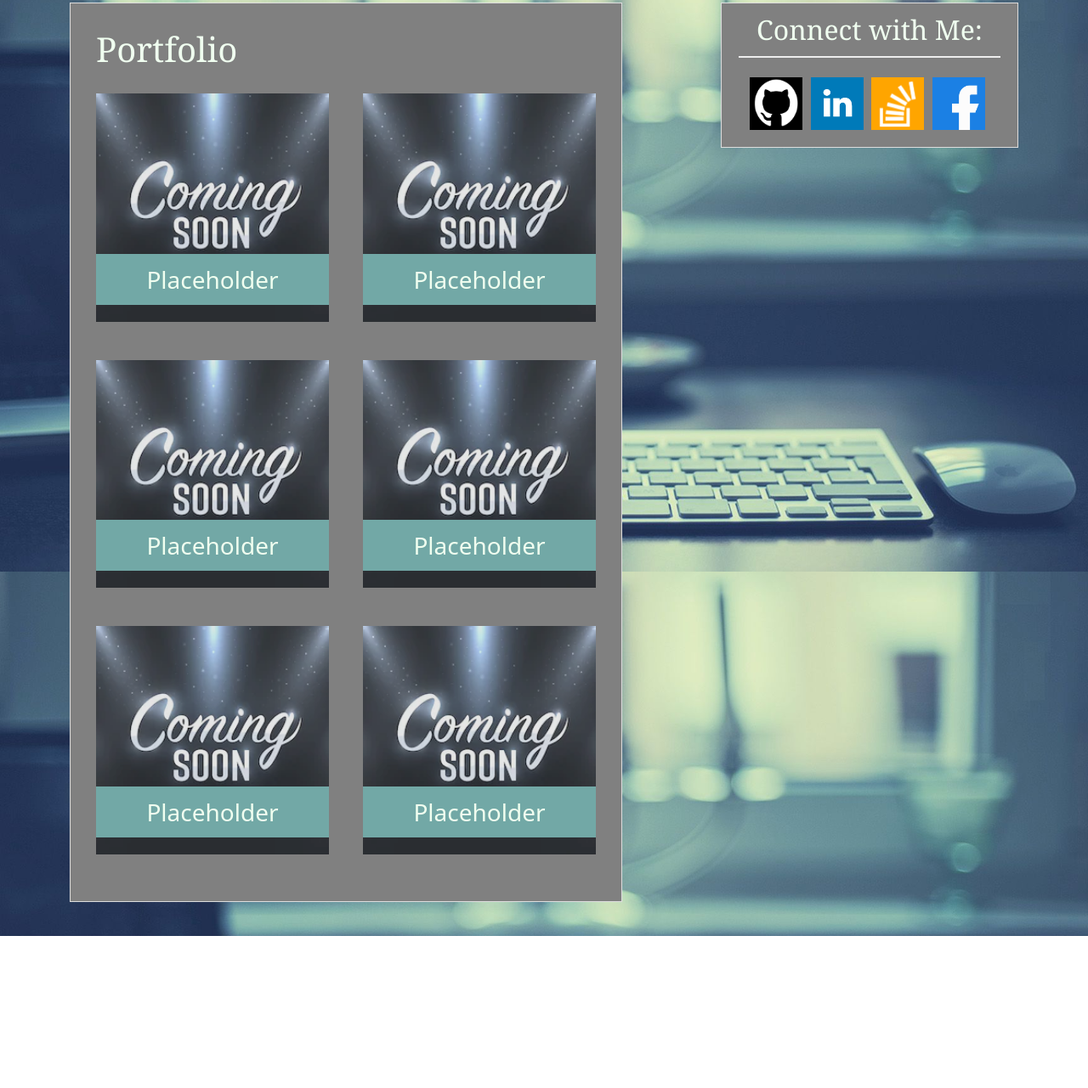
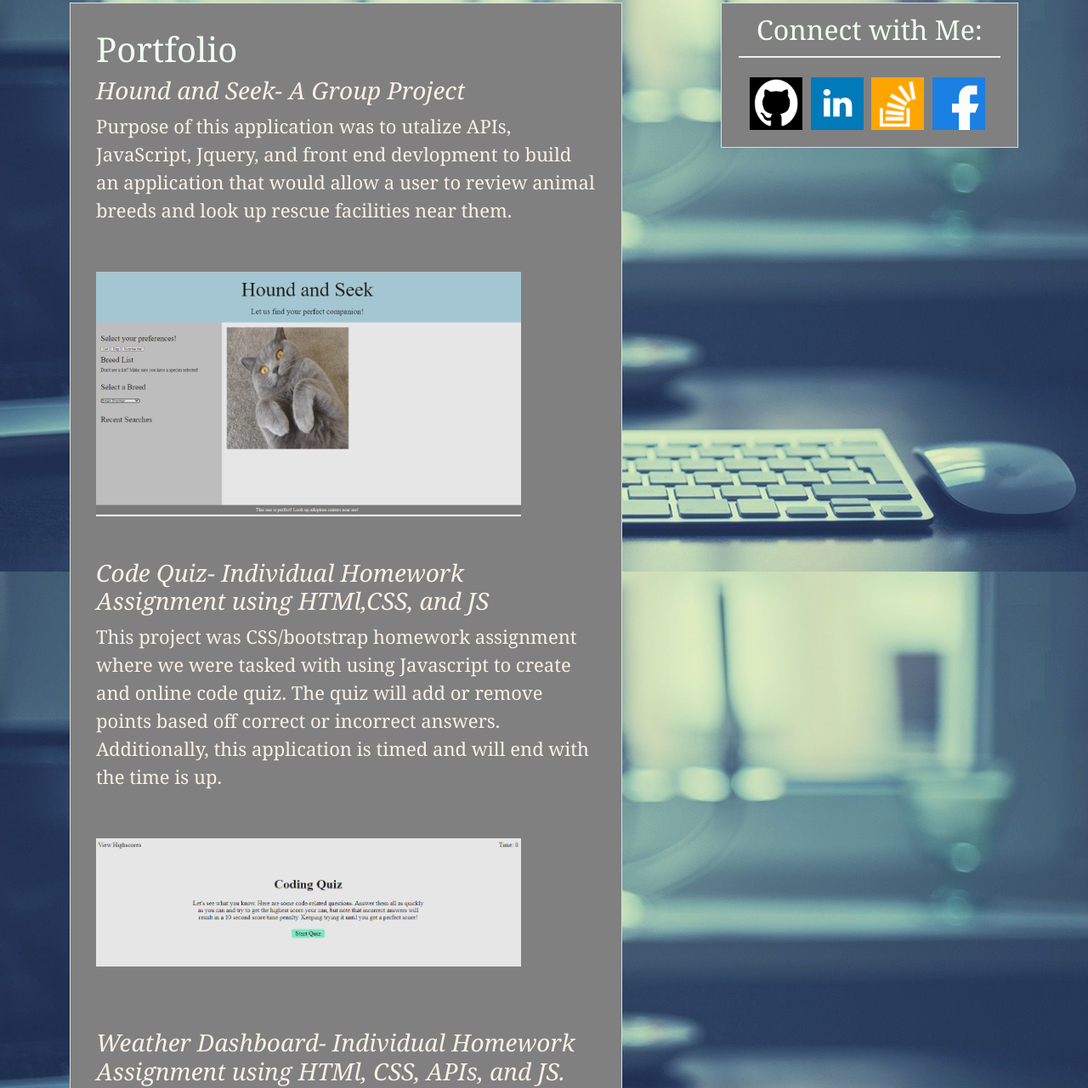
Before and after one commit to TSanfordGATech/responsive-portfolio, a plain HTML site: page portfolio.html in a window 1280 px wide. Shown: the part 127-1408 px from the top of the page at 85% size. Before the commit the page ends 1229 px from the top, so only its background shows below. Drawn offline with nearby package versions, Linux system fonts and the light colour scheme.

Commit message:
updating portfolio page with the group project and two homework assignments. Also updated the formatting of the text blocks

```diff
--- a/portfolio.html
+++ b/portfolio.html
@@ -29,41 +29,36 @@
             </nav>
         </div>
     </header>
+
     <!-- Start of the container with header -->
     <div id="main-container" class="container">
         <section class="main-section">
             <h1>Portfolio</h1>
             <!-- Start of images. Randomly copied and pasted place holders all the way down. Image is from shutterstock -->
+            <h3>Hound and Seek- A Group Project</h3>
+            <p>Purpose of this application was to utalize APIs, JavaScript, Jquery, and front end devlopment to build an
+                application that would allow a user to review animal breeds and look up rescue facilities near them.</p>
             <div class="work">
-                <img src="./assets/coming soon.png" alt="Placeholder">
-                <h3>Placeholder</h3>
+                <a href="https://tsanfordgatech.github.io/HoundandSeek/" target="_blank"><img src="./assets/hs.png"
+                        class="work" alt="Stack Overflow" /></a>
             </div>
 
+            <h3>Code Quiz- Individual Homework Assignment using HTMl,CSS, and JS</h3>
+            <p>This project was CSS/bootstrap homework assignment where we were tasked with using Javascript to create
+                and online code quiz. The quiz will add or remove points based off correct or incorrect answers.
+                Additionally, this application is timed and will end with the time is up.</p>
             <div class="work">
-                <img src="./assets/coming soon.png" alt="Placeholder">
-                <h3>Placeholder</h3>
-            </div>
+                <a href="https://tsanfordgatech.github.io/CodeQuiz/" target="_blank"><img src="./assets/codequize.png"
+                        class="work" alt="Stack Overflow" /></a>
+            </div><br><br><br><br><br><br><br><br><br><br><br>
 
+            <h3>Weather Dashboard- Individual Homework Assignment using HTMl, CSS, APIs, and JS.</h3>
+            <p>In this homework assignment we were tasked with building a dashboard based off of a wire frame that was
+                provided. Inside of this application we were tasked with dynamically using JS, Ajax, and APIs to pull in
+                the weather information for the user based off their input.</p>
             <div class="work">
-                <img src="./assets/coming soon.png" alt="Placeholder">
-                <h3>Placeholder</h3>
-            </div>
-
-            <div class="work">
-                <img src="./assets/coming soon.png" alt="Placeholder">
-                <h3>Placeholder</h3>
-            </div>
-
-            <div class="work">
-                <img src="./assets/coming soon.png" alt="Placeholder">
-                <h3>Placeholder</h3>
-            </div>
-
-            <div class="work">
-                <img src="./assets/coming soon.png" alt="Placeholder">
-                <h3>Placeholder</h3>
-            </div>
-
+                <a href="https://tsanfordgatech.github.io/WeatherDashboard/" target="_blank"><img
+                        src="./assets/weather.png" class="work" alt="Stack Overflow" /></a>
 
         </section>
 
--- a/style.css
+++ b/style.css
@@ -159,11 +159,17 @@ input[type=submit] {
 /* starting of a grid */
 .work {
     position: relative;
-    width: 274px;
+    width: 500px;
     overflow: auto;
     float: left;
     margin: 20px 0 25px;
   }
+
+h3 {
+  color: linen;
+  font-family: Georgia, 'Times New Roman', Times, serif;
+  font-style: oblique;
+}
 
 .work:nth-child(even) {
     margin-right: 40px;
```
Also changed, not shown: assets/codequize.png (added), assets/hs.png (added), assets/weather.png (added).
